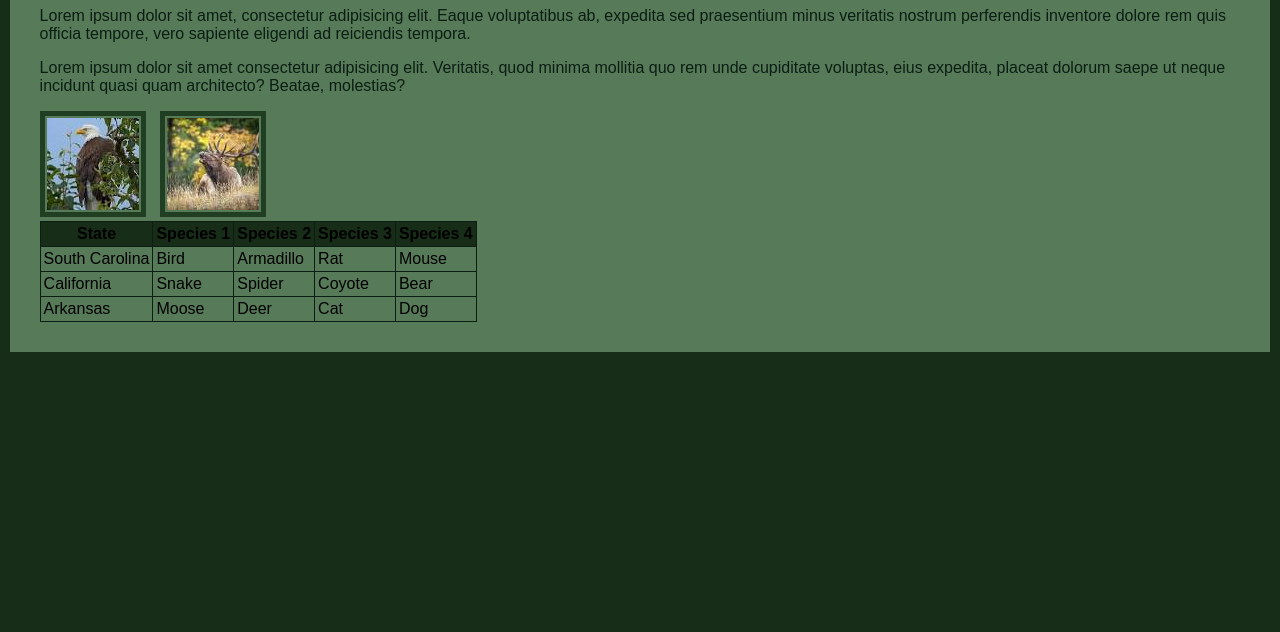
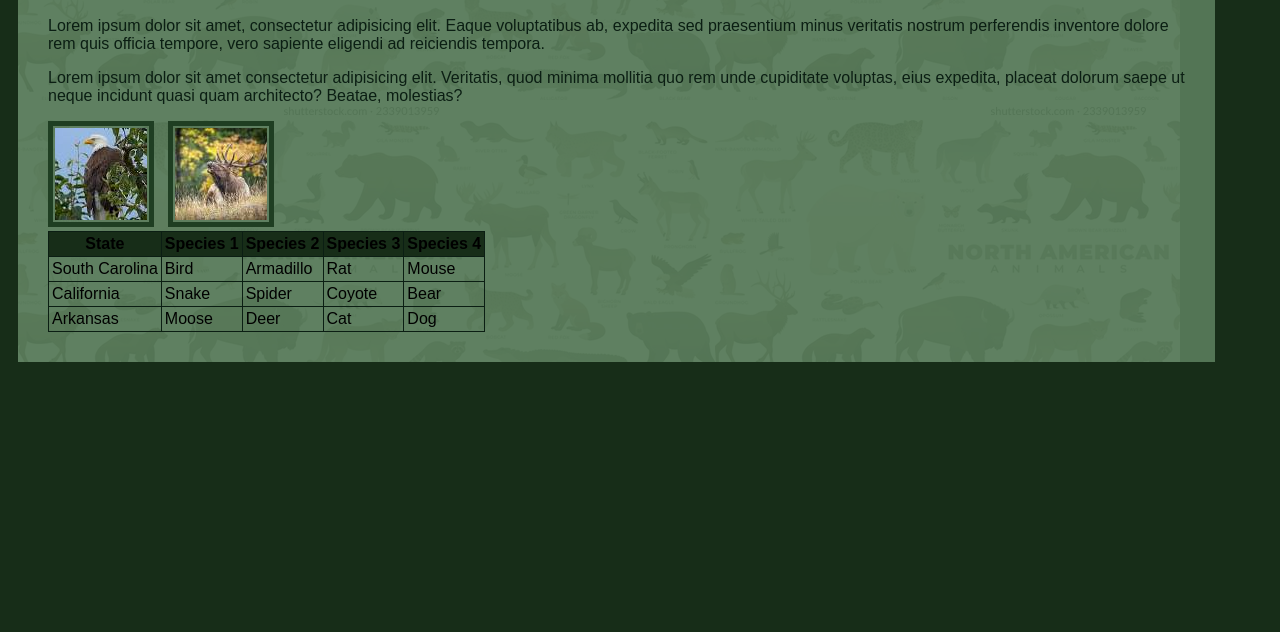
Before and after one commit to screencancer/screencancer.github.io, a plain HTML site: page csce242/assignments/assignment02/index.html in a window 1280 px wide. Shown: the part 168-800 px from the top of the page. Drawn offline with Linux system fonts and the light colour scheme.

Commit message:
Added bg image

```diff
--- a/csce242/assignments/assignment02/index.html
+++ b/csce242/assignments/assignment02/index.html
@@ -6,6 +6,7 @@
     <link rel="stylesheet" href="styles.css" />
   </head>
   <body>
+    <div id="background">
         <div id="content">
             <h1 class="important">Amazing Animals Around the World</h1>
 
@@ -66,5 +67,6 @@
               </tr>
             </table>
           </div>
+    </div>
   </body>
 </html>
--- a/csce242/assignments/assignment02/styles.css
+++ b/csce242/assignments/assignment02/styles.css
@@ -1,14 +1,23 @@
 #content {
   font-family: Arial, Helvetica, sans-serif;
-  background-color: #577a59;
-  width: 95%;
+  background-color: rgba(87, 122, 89, 0.95);
+  width: 97%;;
   margin: auto;
   padding: 1px 30px;
-  padding-bottom: 30px;
+	padding-bottom: 30px;
+
+	border:10px solid #172d18;
+
 }
 
-body {
-  background-color: #172d18;
+#background {
+	margin-right: 100px;
+  background: url(images/AmericanAnimals.png);
+}
+
+body{
+	background-color: #172d18;
+	margin-right: 0px;
 }
 
 /* Text */
```
Lines whose indentation alone changed are shown as unchanged.
